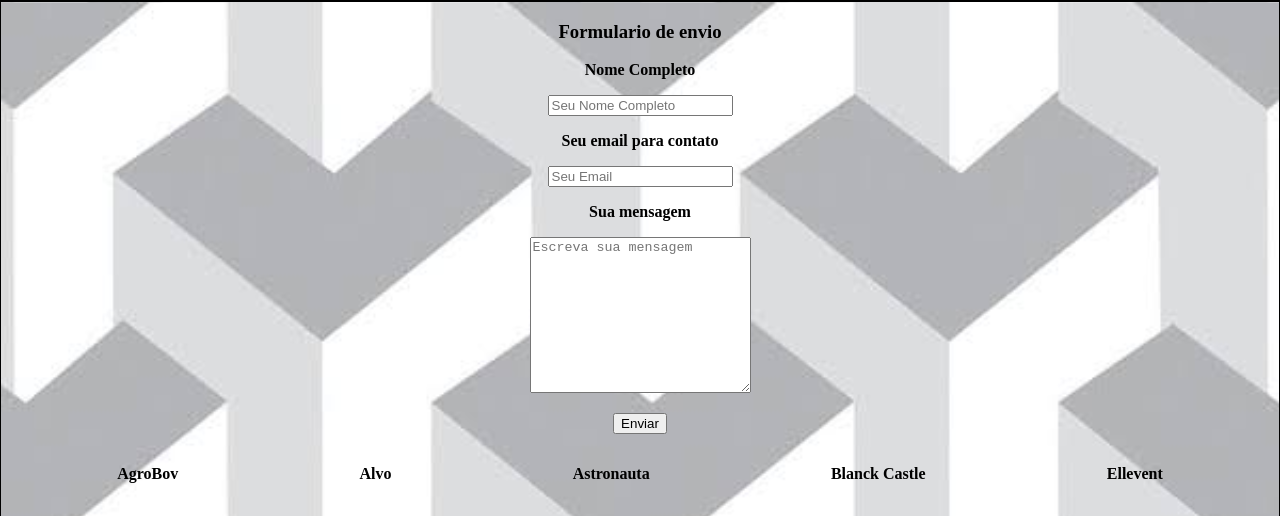
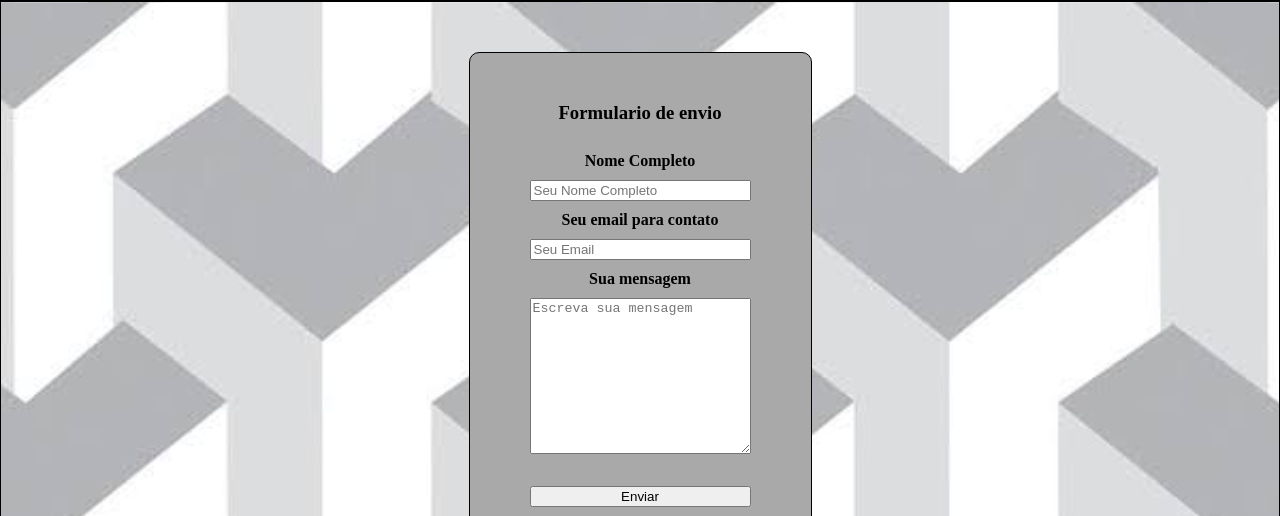
Before and after one commit to InfinityCooperative/Creativa, a plain HTML site: page index.html in a window 1280 px wide. Shown: the part 416-932 px from the top of the page. Drawn offline with Linux system fonts and the light colour scheme.

Commit message:
Update index.html

```diff
--- a/index.html
+++ b/index.html
@@ -13,22 +13,21 @@
     <img src="imagens/creativa.avif" alt="" class="logo">
 </div>
       <footer class="rodape">
-
-         <h3>Formulario de envio</h3>
-        <form action="https://api.staticforms.xyz/submit" method="post">
-            <p><Label>Nome Completo</Label></p>
-            <p><input type="text" name="name" placeholder="Seu Nome Completo" required></p>
-            <p><Label>Seu email para contato</Label></p>
-            <p><input type="text" name="email" placeholder="Seu Email" required/></p>
-            <p><Label>Sua mensagem</Label></p>
-            <p><textarea name="message" cols="25" rows="10" placeholder="Escreva sua mensagem" required></textarea></p>
-            <input type="text" name="honeypot" style="display:none">
-            <input type="hidden" name="accessKey" value="038d10fb-d48a-438a-92b0-2d8c2d7e449f">
-            <input type="hidden" name="subject" value="Contact us from - alvomaisqueaneveoficial@gmail.com" />
-            <input type="hidden" name="replyTo" value="@">
-            <input type="hidden" name="redirectTo" value="https://infinitycooperative.github.io/pagina-de-agradecimento-alvo/">
-            <input type="submit" value="Enviar" class="botaoenv"/>
-        </form>
+           <form action="https://api.staticforms.xyz/submit" class="form" method="post">
+                    <h3>Formulario de envio</h3>
+                    <Label>Nome Completo</Label>
+                    <input type="text" name="name" placeholder="Seu Nome Completo" required>
+                    <Label>Seu email para contato</Label>
+                    <input type="text" name="email" placeholder="Seu Email" required/>
+                    <Label>Sua mensagem</Label>
+                    <textarea name="message" cols="25" rows="10" placeholder="Escreva sua mensagem" required></textarea></p>
+                    <input type="text" name="honeypot" style="display:none">
+                    <input type="hidden" name="accessKey" value="fafa1d68-208c-4cea-b7c1-7d5fc042863f">
+                    <input type="hidden" name="subject" value="Contact us from - beauty.salon.3001@gmail.com" />
+                    <input type="hidden" name="replyTo" value="">
+                    <input type="hidden" name="redirectTo" value="https://beauty-sa.github.io/pagina-de-agradecimento/">
+                    <input type="submit" value="Enviar" class="botaoenv"/>
+                </form>
                     <div class="container">
                         <div class="nomes">
                         <a href="https://infinitycooperative.github.io/AgroBov/" class="cooperacao1" alt="AgroBov"><h4>AgroBov</h4></a>
```
